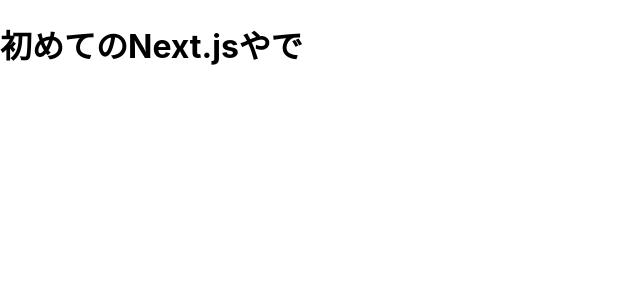
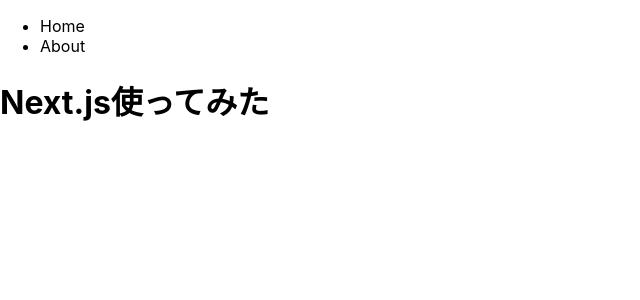
Before and after one commit to sohey-dr/play-Next, a Next.js app: page / in a window 1280 px wide. Shown: the top 300 px of the page, without its empty margins (0-640 px from the left). Built offline with nearby package versions, Linux system fonts and the light colour scheme.

Commit message:
[ADD]Link

```diff
--- a/pages/index.tsx
+++ b/pages/index.tsx
@@ -1,13 +1,24 @@
 import Head from "next/head";
+import Link from "next/link";
 
 export default function Home() {
   return (
-    <div>
+    <div className="wrap">
       <Head>
-        <title>こんにちは</title>
-        <meta name="description" content="ホームページ概要" />
+        <title>Next.js使ってみた</title>
+        <meta name="description" content="Next.jsのテストです。" />
       </Head>
-      <h1>初めてのNext.jsやで</h1>
+      <nav>
+        <ul>
+          <li>
+            <Link href="/">Home</Link>
+          </li>
+          <li>
+            <Link href="/about">About</Link>
+          </li>
+        </ul>
+      </nav>
+      <h1>Next.js使ってみた</h1>
     </div>
   );
 }
```
